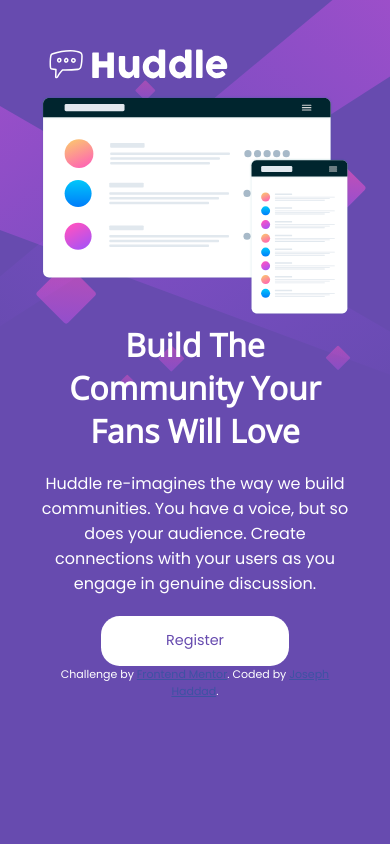
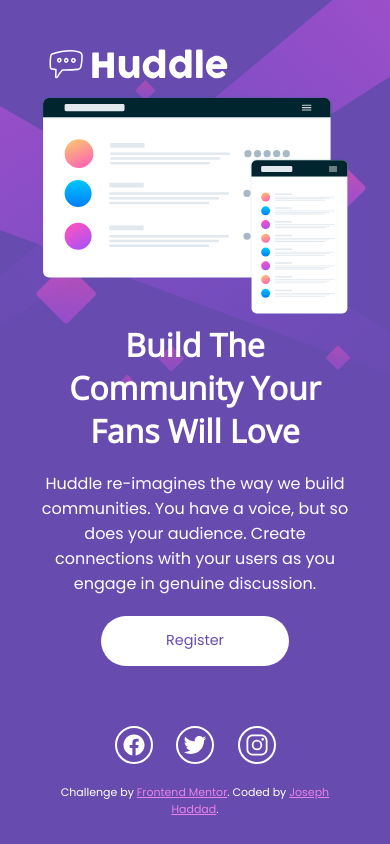
Before and after one commit to joehaddad1000/Huddle-landing-page-with-a-single-introductory-section, a plain HTML site: page index.html in a window 390 px wide. Drawn offline with nearby package versions, Linux system fonts and the light colour scheme.

Commit message:
finished for Mobile 📱

```diff
--- a/index.html
+++ b/index.html
@@ -36,11 +36,30 @@
   </main>
 
   <footer>
-    <p class="attribution">
-      Challenge by <a href="https://www.frontendmentor.io?ref=challenge" target="_blank">Frontend Mentor</a>.
-      Coded by <a href="https://github.com/joehaddad1000">Joseph Haddad</a>.
-    </p>
+    <div class="icons">
+      <a href="https://facebook.com">
+        <ion-icon name="logo-facebook"></ion-icon>
+      </a>
+      <a href="https://twitter.com">
+        <ion-icon name="logo-twitter"></ion-icon>
+      </a>
+      <a href="https://instagram.com">
+        <ion-icon name="logo-instagram"></ion-icon>
+      </a>
+    </div>
+    <div>
+      <p class="attribution">
+        Challenge by <a href="https://www.frontendmentor.io?ref=challenge" target="_blank">Frontend Mentor</a>.
+        Coded by <a href="https://github.com/joehaddad1000">Joseph Haddad</a>.
+      </p>
+    </div>
   </footer>
+
+
+
+  <!--ICONS-->
+  <script type="module" src="https://unpkg.com/ionicons@5.5.2/dist/ionicons/ionicons.esm.js"></script>
+  <script nomodule src="https://unpkg.com/ionicons@5.5.2/dist/ionicons/ionicons.js"></script>
 </body>
 
 </html>
--- a/style.css
+++ b/style.css
@@ -19,6 +19,7 @@ body {
   padding: 2.5rem;
   color: white;
   font-family: 'Poppins', sans-serif;
+  height: 100vh;
 }
 
 header img {
@@ -49,12 +50,42 @@ p {
   color: var(--Violet);
   background-color: white;
   text-decoration: none;
-  border-radius: 1.3em;
+  border-radius: 2em;
   font-size: .9rem;
   max-width: 100%;
   padding: 1em;
   margin-inline: 4.25em;
   font-weight: 400;
+  box-shadow: 1rem black;
+}
+
+.container a:active {
+  color: white;
+  background-color: var(--Soft-Magenta);
+}
+
+.icons {
+  display: flex;
+  flex-direction: row;
+  align-items: center;
+  justify-content: center;
+  font-size: 1.5em;
+  margin-top: 2em;
+}
+
+.icons ion-icon {
+  border: .1em solid white;
+  border-radius: 22.5em;
+  padding: .2em;
+  margin: .5em;
+}
+
+.icons a {
+  color: white;
+}
+
+.icons a:active {
+  color: var(--Soft-Magenta);
 }
 
 .attribution {
@@ -63,5 +94,5 @@ p {
 }
 
 .attribution a {
-  color: hsl(228, 45%, 44%);
+  color: var(--Soft-Magenta);
 }
```
